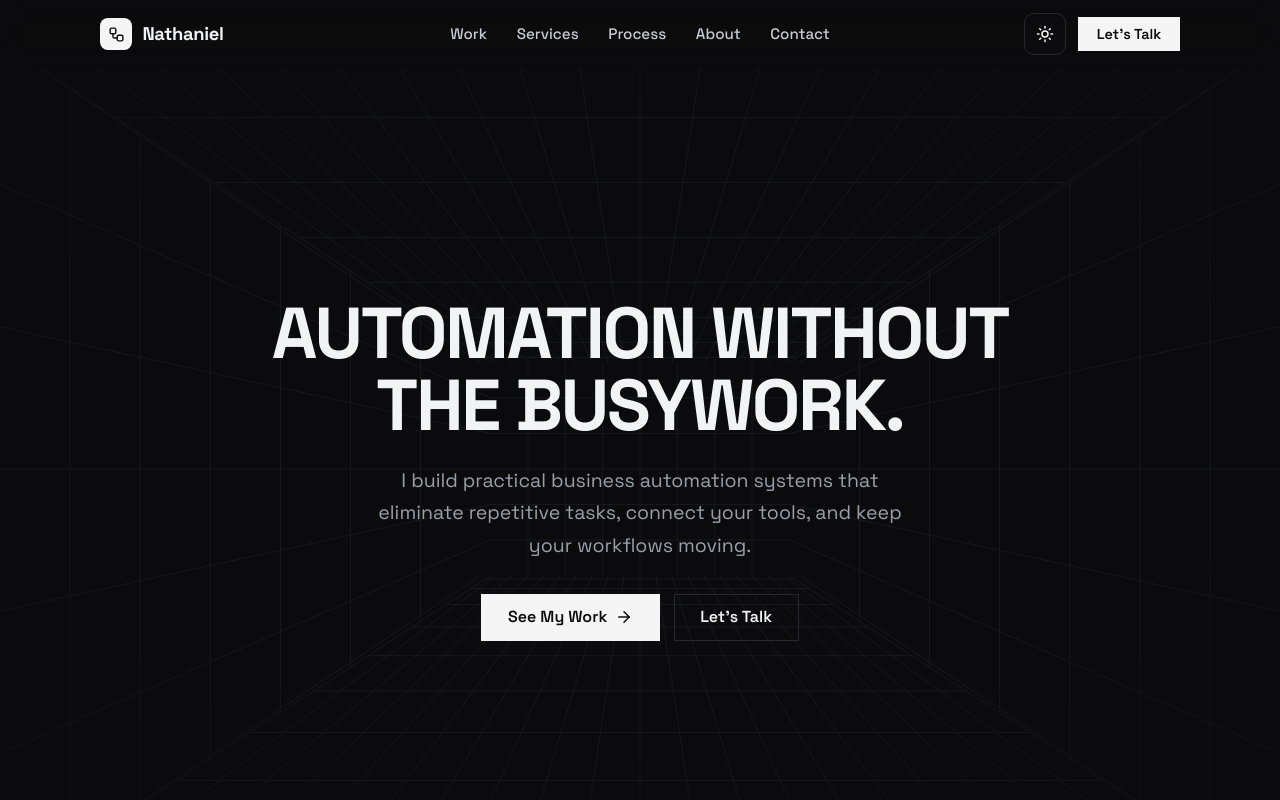
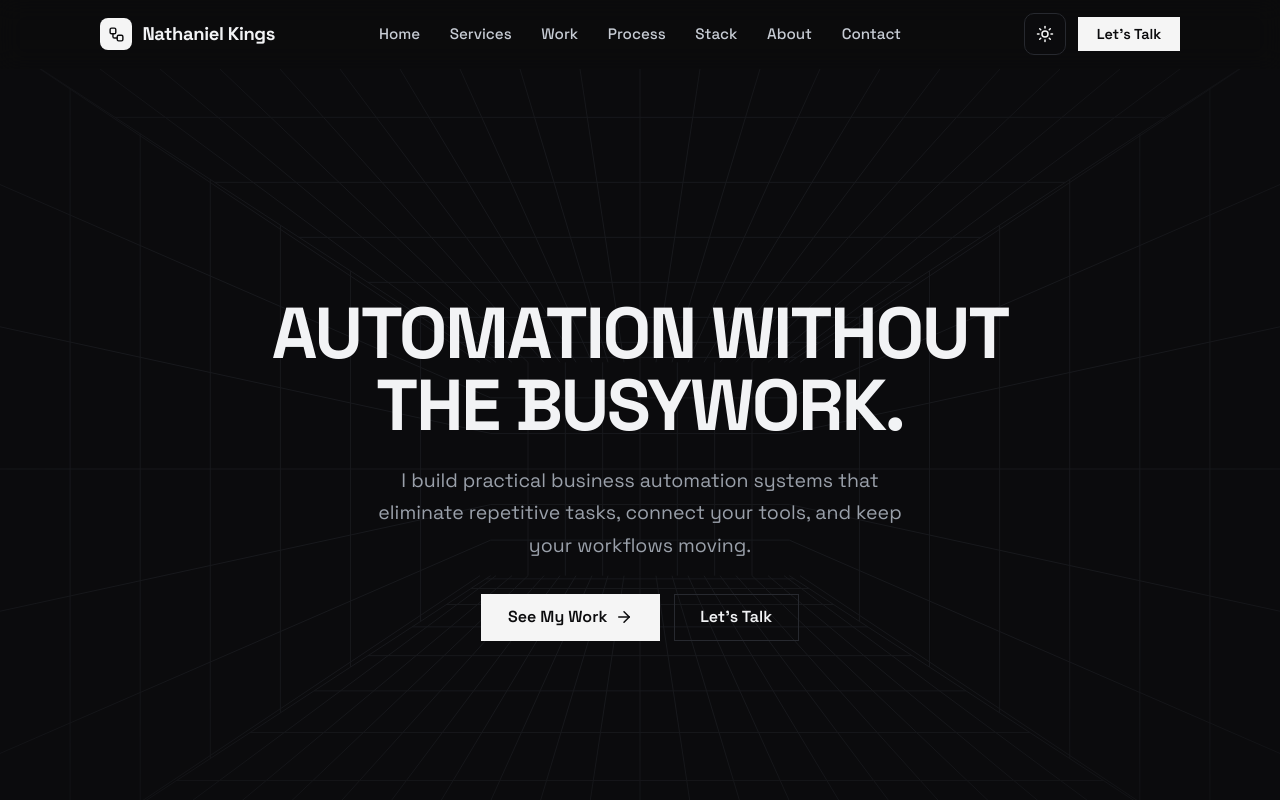
Before and after one commit to NathanielKings/automation, a React (Vite) app: page / in a window 1280 px wide. Shown: the top 800 px of the page. Built offline with nearby package versions, Linux system fonts and the light colour scheme.

Commit message:
fix: improve portfolio navigation and routing

```diff
--- a/index.html
+++ b/index.html
@@ -14,7 +14,7 @@
     </script>
     <meta
       name="description"
-      content="Nathaniel — Automation & Workflow Specialist. Practical business automation systems with n8n, Airtable, Zapier, Make, and more."
+      content="Nathaniel Kings — Automation & Workflow Specialist. Practical business automation systems with n8n, Airtable, Zapier, Make, and more."
     />
     <link rel="preconnect" href="https://fonts.googleapis.com" />
     <link rel="preconnect" href="https://fonts.gstatic.com" crossorigin />
@@ -22,7 +22,7 @@
       href="https://fonts.googleapis.com/css2?family=Space+Grotesk:wght@400;500;600;700&display=swap"
       rel="stylesheet"
     />
-    <title>Nathaniel — Automation &amp; Workflow Specialist</title>
+    <title>Nathaniel Kings — Automation &amp; Workflow Specialist</title>
   </head>
   <body>
     <div id="root"></div>
--- a/src/App.jsx
+++ b/src/App.jsx
@@ -26,6 +26,24 @@ function Home() {
   )
 }
 
+function ProjectsPage() {
+  return (
+    <>
+      <SelectedWork />
+      <Footer />
+    </>
+  )
+}
+
+function ProjectDetailPage() {
+  return (
+    <>
+      <ProjectDetail />
+      <Footer />
+    </>
+  )
+}
+
 function App() {
   return (
     <BrowserRouter>
@@ -34,8 +52,8 @@ function App() {
       <main>
         <Routes>
           <Route path="/" element={<Home />} />
-          <Route path="/projects" element={<SelectedWork />} />
-          <Route path="/projects/:slug" element={<ProjectDetail />} />
+          <Route path="/projects" element={<ProjectsPage />} />
+          <Route path="/projects/:slug" element={<ProjectDetailPage />} />
         </Routes>
       </main>
     </BrowserRouter>
--- a/src/components/Button/Button.jsx
+++ b/src/components/Button/Button.jsx
@@ -1,6 +1,8 @@
+import { Link } from 'react-router-dom'
 import styles from './Button.module.css'
 
 function Button({
+  to,
   href = '#',
   variant = 'primary',
   size = 'md',
@@ -12,6 +14,14 @@ function Button({
     .filter(Boolean)
     .join(' ')
 
+  if (to) {
+    return (
+      <Link to={to} className={classes} {...props}>
+        {children}
+      </Link>
+    )
+  }
+
   return (
     <a href={href} className={classes} {...props}>
       {children}
--- a/src/components/Footer/Footer.jsx
+++ b/src/components/Footer/Footer.jsx
@@ -1,12 +1,15 @@
+import { Link } from 'react-router-dom'
 import Reveal from '../Reveal/Reveal.jsx'
 import styles from './Footer.module.css'
 
 const nav = [
-  { label: 'Home', href: '#home' },
-  { label: 'Services', href: '#services' },
-  { label: 'Projects', href: '#work' },
-  { label: 'About', href: '#about' },
-  { label: 'Contact', href: '#contact' },
+  { label: 'Home', to: '/' },
+  { label: 'Services', to: '/#services' },
+  { label: 'Work', to: '/#work' },
+  { label: 'Process', to: '/#process' },
+  { label: 'Stack', to: '/#stack' },
+  { label: 'About', to: '/#about' },
+  { label: 'Contact', to: '/#contact' },
 ]
 
 const social = [
@@ -31,9 +34,9 @@ function Footer() {
             <div className={styles.links}>
               <nav className={styles.nav} aria-label="Footer">
                 {nav.map((link) => (
-                  <a key={link.href} className={styles.navLink} href={link.href}>
+                  <Link key={link.to} className={styles.navLink} to={link.to}>
                     {link.label}
-                  </a>
+                  </Link>
                 ))}
               </nav>
 
--- a/src/components/Navbar/Navbar.jsx
+++ b/src/components/Navbar/Navbar.jsx
@@ -1,15 +1,18 @@
 import { useEffect, useState } from 'react'
+import { Link } from 'react-router-dom'
 import { Workflow, Menu, X } from 'lucide-react'
 import Button from '../Button/Button.jsx'
 import ThemeToggle from '../ThemeToggle/ThemeToggle.jsx'
 import styles from './Navbar.module.css'
 
 const links = [
-  { label: 'Work', href: '#work' },
-  { label: 'Services', href: '#services' },
-  { label: 'Process', href: '#process' },
-  { label: 'About', href: '#about' },
-  { label: 'Contact', href: '#contact' },
+  { label: 'Home', to: '/' },
+  { label: 'Services', to: '/#services' },
+  { label: 'Work', to: '/#work' },
+  { label: 'Process', to: '/#process' },
+  { label: 'Stack', to: '/#stack' },
+  { label: 'About', to: '/#about' },
+  { label: 'Contact', to: '/#contact' },
 ]
 
 function Navbar() {
@@ -26,25 +29,25 @@ function Navbar() {
   return (
     <header className={`${styles.header} ${scrolled ? styles.scrolled : ''}`}>
       <div className={`container ${styles.inner}`}>
-        <a href="#home" className={styles.brand} aria-label="Nathaniel — home">
+        <Link to="/" className={styles.brand} aria-label="Nathaniel Kings — home">
           <span className={styles.mark}>
             <Workflow size={17} aria-hidden="true" />
           </span>
-          <span className={styles.name}>Nathaniel</span>
-        </a>
+          <span className={styles.name}>Nathaniel Kings</span>
+        </Link>
 
         <nav className={styles.nav} aria-label="Primary">
           {links.map((link) => (
-            <a key={link.href} href={link.href} className={styles.link}>
+            <Link key={link.to} to={link.to} className={styles.link}>
               {link.label}
-            </a>
+            </Link>
           ))}
         </nav>
 
         <div className={styles.actions}>
           <ThemeToggle />
           <div className={styles.cta}>
-            <Button href="#contact" variant="primary" size="sm">
+            <Button to="/#contact" variant="primary" size="sm">
               Let&rsquo;s Talk
             </Button>
           </div>
@@ -63,22 +66,18 @@ function Navbar() {
 
       <div className={`${styles.menu} ${open ? styles.menuOpen : ''}`} id="mobile-menu">
         {links.map((link) => (
-          <a
-            key={link.href}
-            href={link.href}
+          <Link
+            key={link.to}
+            to={link.to}
             className={styles.menuLink}
             onClick={() => setOpen(false)}
           >
             {link.label}
-          </a>
+          </Link>
         ))}
-        <a
-          href="#contact"
-          className={styles.menuCta}
-          onClick={() => setOpen(false)}
-        >
+        <Link to="/#contact" className={styles.menuCta} onClick={() => setOpen(false)}>
           Let&rsquo;s Talk
-        </a>
+        </Link>
       </div>
     </header>
   )
--- a/src/components/Navbar/Navbar.module.css
+++ b/src/components/Navbar/Navbar.module.css
@@ -112,7 +112,7 @@
   display: none;
 }
 
-@media (max-width: 900px) {
+@media (max-width: 1000px) {
   .nav,
   .cta {
     display: none;
@@ -143,7 +143,7 @@
   }
 
   .menuOpen {
-    max-height: 420px;
+    max-height: 560px;
     opacity: 1;
   }
 
--- a/src/components/ProjectDetail/ProjectDetail.jsx
+++ b/src/components/ProjectDetail/ProjectDetail.jsx
@@ -31,7 +31,7 @@ function ProjectDetail() {
   return (
     <section className={styles.section}>
       <div className="container">
-        <Link className={styles.back} to="/">
+        <Link className={styles.back} to="/projects">
           <ArrowLeft size={16} aria-hidden="true" />
           Back to Projects
         </Link>
--- a/src/components/ScrollToTop/ScrollToTop.jsx
+++ b/src/components/ScrollToTop/ScrollToTop.jsx
@@ -2,18 +2,26 @@ import { useEffect } from 'react'
 import { useLocation } from 'react-router-dom'
 
 function ScrollToTop() {
-  const { pathname } = useLocation()
+  const { pathname, hash } = useLocation()
 
   useEffect(() => {
+    if (hash) {
+      sessionStorage.removeItem('projectsScrollPosition')
+      const el = document.getElementById(hash.slice(1))
+      if (el) {
+        el.scrollIntoView({ behavior: 'smooth', block: 'start' })
+      }
+      return
+    }
+
     const saved = sessionStorage.getItem('projectsScrollPosition')
-
     if (pathname === '/' && saved !== null) {
       sessionStorage.removeItem('projectsScrollPosition')
       window.scrollTo(0, Number(saved))
     } else {
       window.scrollTo(0, 0)
     }
-  }, [pathname])
+  }, [pathname, hash])
 
   return null
 }
```
